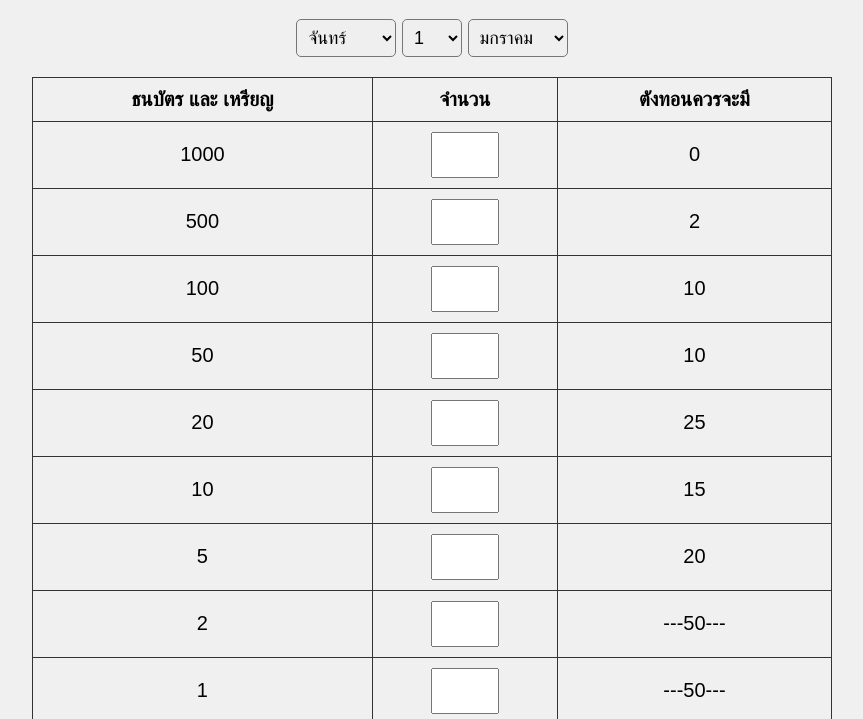
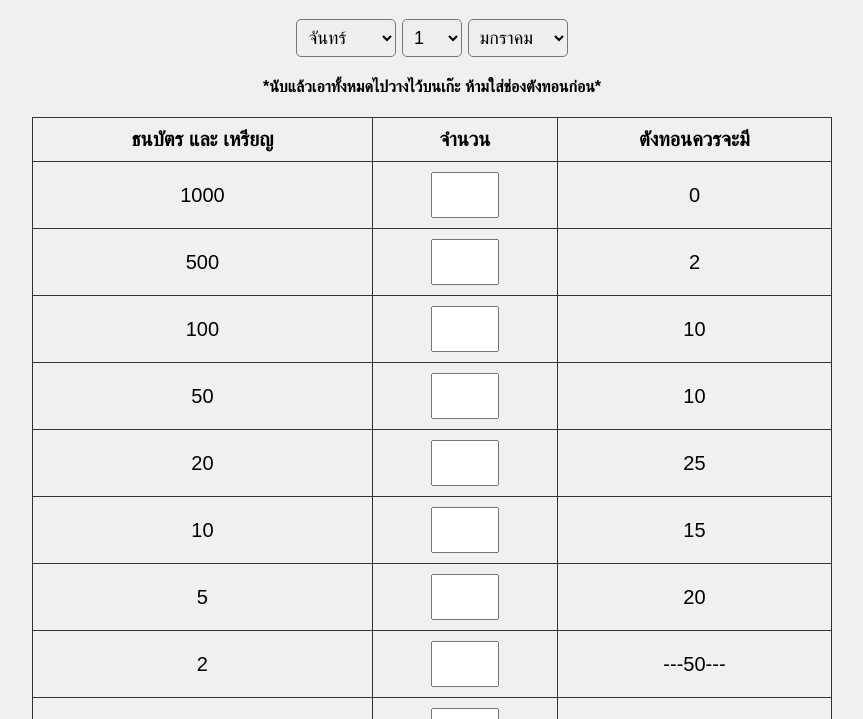
Before and after one commit to bsurasak/bsurasak.github.io, a plain HTML site: page index.html in a window 1280 px wide. Shown: the part 81-800 px from the top of the page, without its empty margins (208-1071 px from the left). Drawn offline with Linux system fonts and the light colour scheme.

Commit message:
index.html

```diff
--- a/index.html
+++ b/index.html
@@ -24,7 +24,7 @@
                         <!-- Add options for months here -->
                     </select>
                 </div>
-
+            <h4> *นับแล้วเอาทั้งหมดไปวางไว้บนเก๊ะ ห้ามใส่ช่องตังทอนก่อน*</h4>
         <div class="table-container">
             <table>
                 <tr>
```
